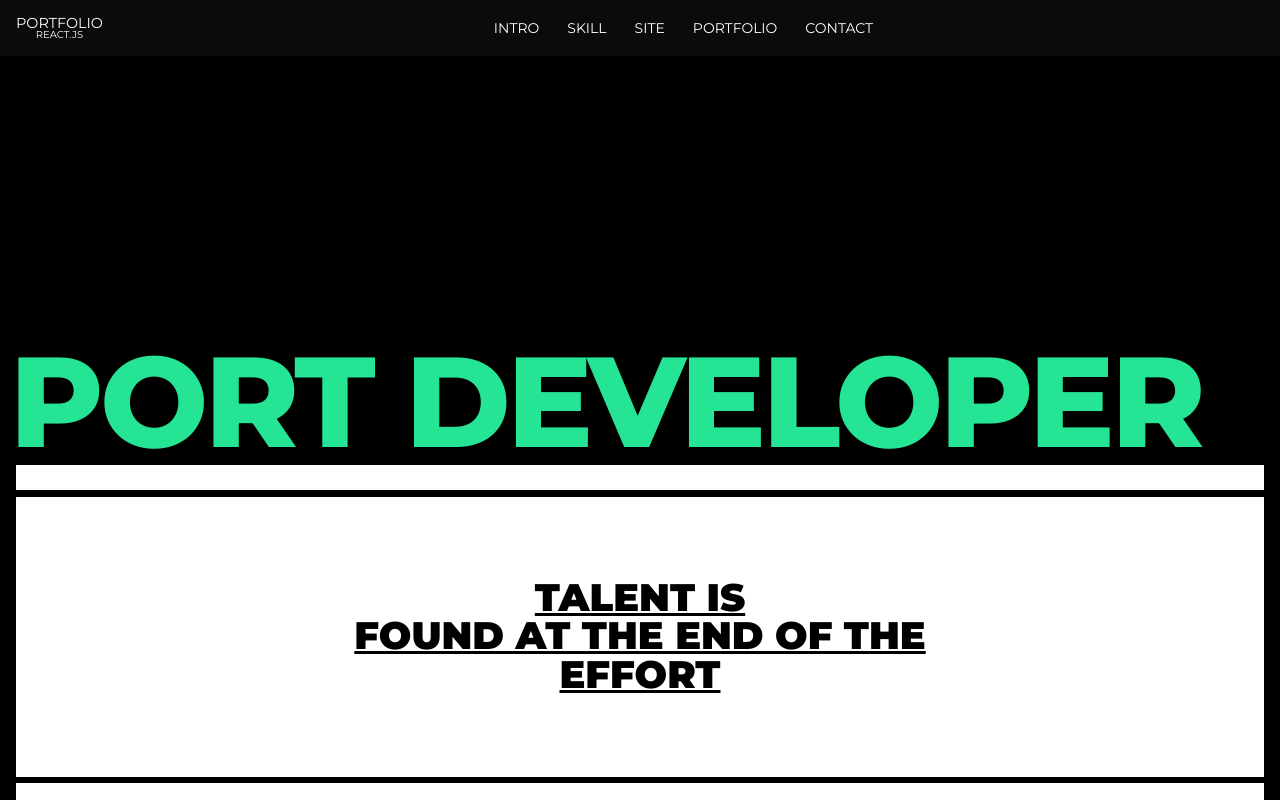
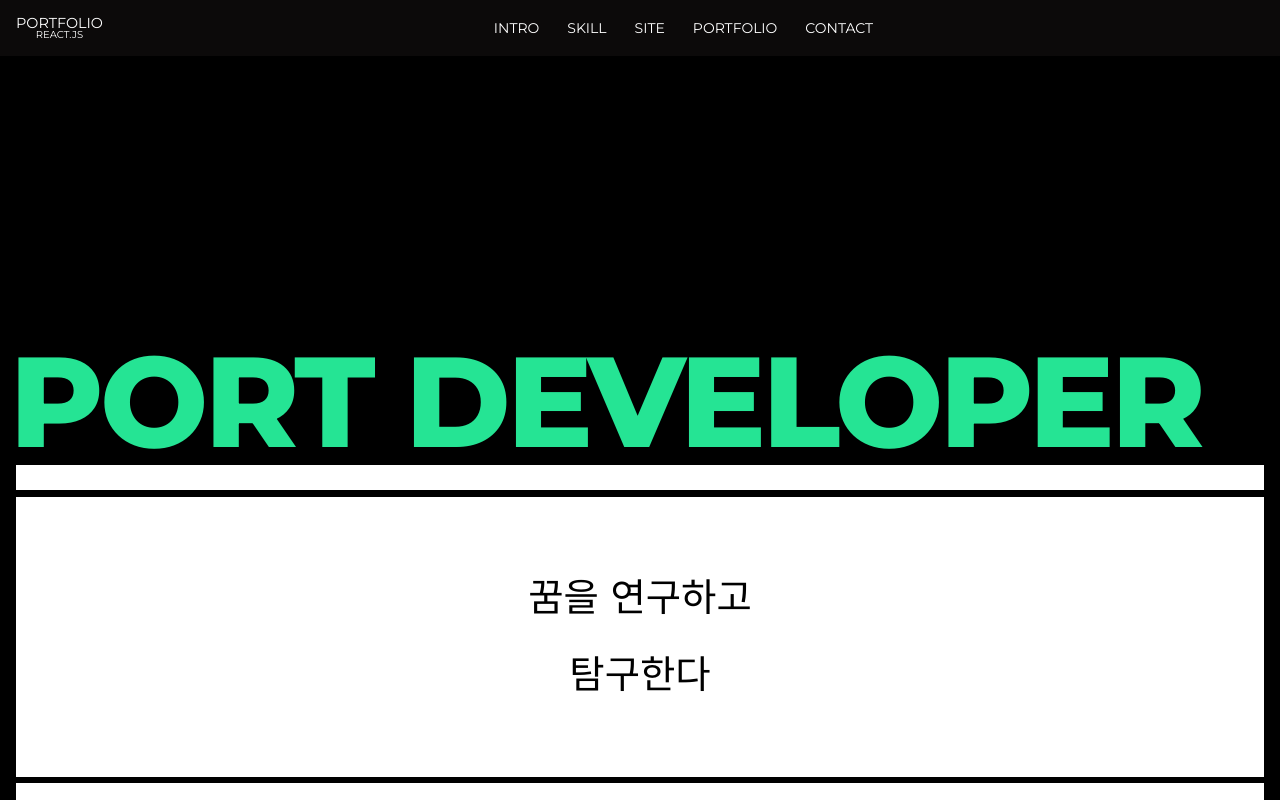
Before and after one commit to rhtjdwns/Portfolio-React, a React (Create React App) app: page / in a window 1280 px wide. Shown: the top 800 px of the page. Built offline with nearby package versions, Linux system fonts and the light colour scheme; a small style sheet from the web is missing; a web font is replaced by a local one.

Commit message:
2차 빌드

```diff
--- a/src/assets/scss/section/_intro.scss
+++ b/src/assets/scss/section/_intro.scss
@@ -41,10 +41,9 @@
 
         .text {
             font-size: 3vw;
-            line-height: 1;
+            line-height: 2;
             font-weight: 900;
             text-transform: uppercase;
-            text-decoration: underline;
             text-align: center;
             position: relative;
             z-index: 100;
@@ -54,13 +53,6 @@
             @media (max-width: 800px){
                 font-size: 24px;
             }
-        }
-
-        &:hover .text {
-            opacity: 0;
-        }
-        &:hover .img {
-            filter: grayscale(0);
         }
     }
     .intro__lines {
--- a/src/assets/scss/section/_port.scss
+++ b/src/assets/scss/section/_port.scss
@@ -49,6 +49,9 @@
             &.p4 {
                 background-color: var(--subBg400);
             }
+            &.p5 {
+                background-color: var(--subBg100);
+            }
             .num {
                 font-size: 2rem;
                 font-family: var(--mainNum-font);
--- a/src/assets/scss/section/_skill.scss
+++ b/src/assets/scss/section/_skill.scss
@@ -10,7 +10,6 @@
     .skill__title {
         position: sticky;
         top: 70px;
-        left: 0;
         width: 48%;
         height: 5vw;
         font-size: 4vw;
@@ -37,6 +36,7 @@
         }
     }
     .skill__desc {
+        position: sticky;
         width: 50%;
         color: var(--white);
 
--- a/src/components/Skill.jsx
+++ b/src/components/Skill.jsx
@@ -1,7 +1,9 @@
 import React from "react";
+
 import { skillText } from "../constants/data";
 
 const Skill = () => {
+
     return (
         <section id="skill">
             <div className="skill__inner">
--- a/src/constants/data.js
+++ b/src/constants/data.js
@@ -24,7 +24,7 @@ export const headerNav = [
 
 export const introText = {
     title: "port developer",
-    desc: ["talent is", "found at the end of the", "effort"],
+    desc: ["꿈을 연구하고", "탐구한다"],
 };
 
 export const skillText = [
@@ -44,7 +44,7 @@ export const skillText = [
 
 export const siteText = [
     {
-        text: ["make", "site compliant with", "react.js"],
+        text: ["make", "site with", "react.js"],
         title: "리액트를 이용한 사이트 제작",
         code: "https://github.com/rhtjdwns/Portfolio-React",
         view: "",
@@ -55,25 +55,25 @@ export const siteText = [
         ],
     },
     {
-        text: ["make", "site compliant with", "react.js"],
-        title: "리액트를 이용한 사이트 제작",
-        code: "https://github.com/rhtjdwns/Portfolio-React",
+        text: ["make", "game with", "unity"],
+        title: "유니티를 이용한 게임제작",
+        code: "https://github.com/rhtjdwns/Portfolio_T",
+        view: "",
+        info: [
+            "game coding",
+            "production period : 3 years",
+            "use stack : Unity, C#, Github",
+        ],
+    },
+    {
+        text: ["make", "site login with", "mysql"],
+        title: "MySQL을 이용한 로그인",
+        code: "https://github.com/rhtjdwns/Portfolio-ReactLogin",
         view: "",
         info: [
             "site coding",
             "production period : two days",
-            "use stack : HTML5/CSS3, CSS Variable, Vite",
-        ],
-    },
-    {
-        text: ["make", "site compliant with", "react.js"],
-        title: "리액트를 이용한 사이트 제작",
-        code: "https://github.com/rhtjdwns/Portfolio-React",
-        view: "",
-        info: [
-            "site coding",
-            "production period : two days",
-            "use stack : HTML5/CSS3, CSS Variable, Vite",
+            "use stack : HTML5/CSS3, CSS Variable, MySQL",
         ],
     },
 ];
@@ -83,29 +83,31 @@ export const portText = [
         num: "01",
         title: "React 포트폴리오",
         desc: "React를 활용한 포트폴리오 사이트 제작",
-        code: "https://github.com/rhtjdwns/Portfolio-React",
         view: "https://port-react-rhtjdwns.netlify.app/",
     },
     {
         num: "02",
-        title: "React 포트폴리오",
-        desc: "React를 활용한 포트폴리오 사이트 제작",
-        code: "https://github.com/rhtjdwns/Portfolio-React",
-        view: "https://port-react-rhtjdwns.netlify.app/",
+        title: "React 로그인 시스템",
+        desc: "React를 활용한 카카오, 구글 로그인 제작",
+        view: "https://github.com/rhtjdwns/Portfolio-ReactLogin",
     },
     {
         num: "03",
-        title: "React 포트폴리오",
-        desc: "React를 활용한 포트폴리오 사이트 제작",
-        code: "https://github.com/rhtjdwns/Portfolio-React",
-        view: "https://port-react-rhtjdwns.netlify.app/",
+        title: "프로젝트 아치카",
+        desc: "Unity를 활용한 액션 콤보 게임 제작",
+        view: "https://store.onstove.com/ko/games/4513",
     },
     {
         num: "04",
-        title: "React 포트폴리오",
-        desc: "React를 활용한 포트폴리오 사이트 제작",
-        code: "https://github.com/rhtjdwns/Portfolio-React",
-        view: "https://port-react-rhtjdwns.netlify.app/",
+        title: "이상한 나라의 L",
+        desc: "Unity를 활용한 슈팅 게임 제작",
+        view: "https://github.com/rhtjdwns/Portfolio_T?tab=readme-ov-file#%ED%94%84%EB%A1%9C%EC%A0%9D%ED%8A%B8",
+    },
+    {
+        num: "05",
+        title: "밤피르",
+        desc: "Unity를 활용한 디펜스 게임 제작",
+        view: "https://github.com/rhtjdwns/Portfolio_T?tab=readme-ov-file#%ED%94%84%EB%A1%9C%EC%A0%9D%ED%8A%B8",
     },
 ];
 
```
